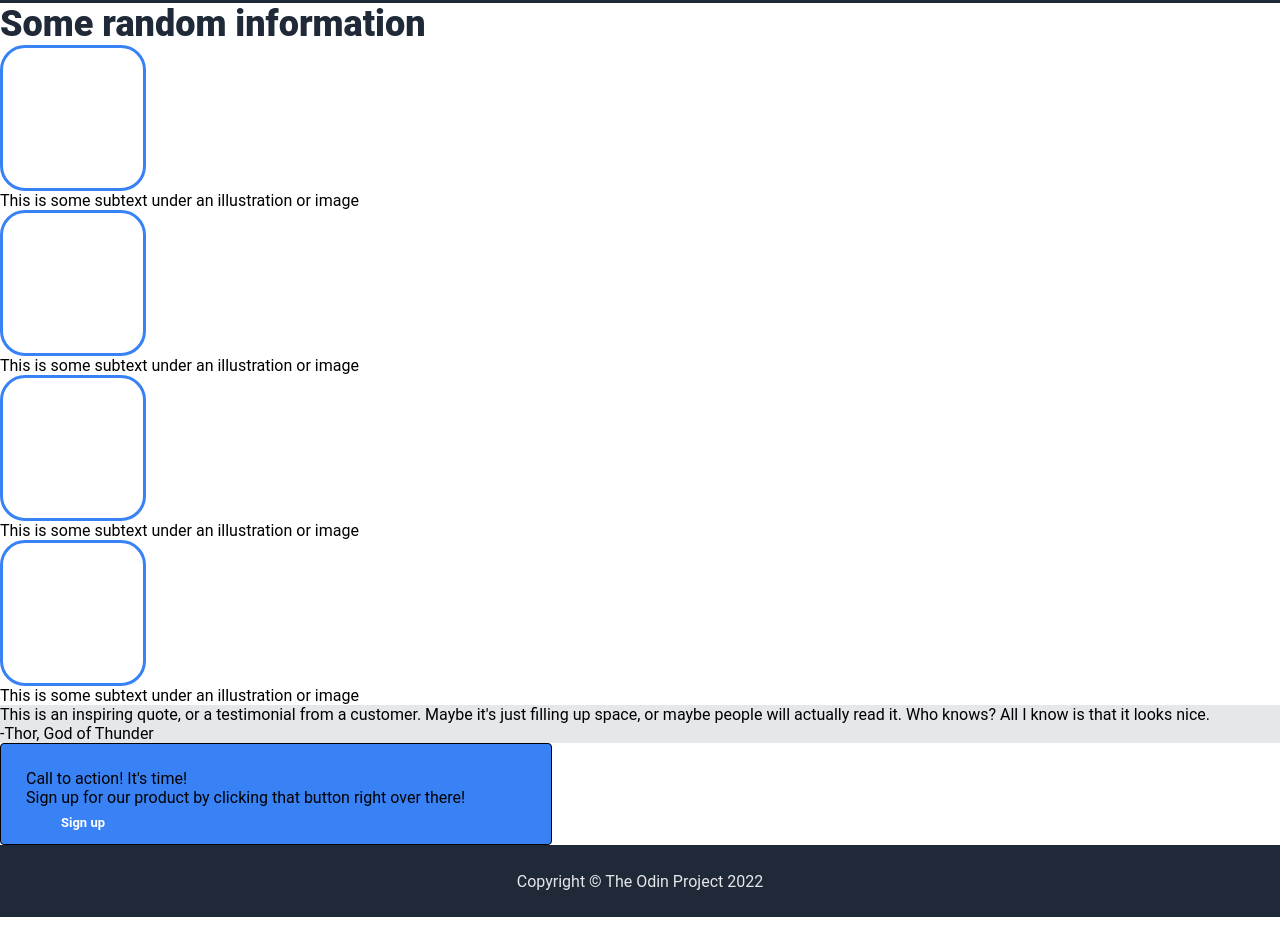
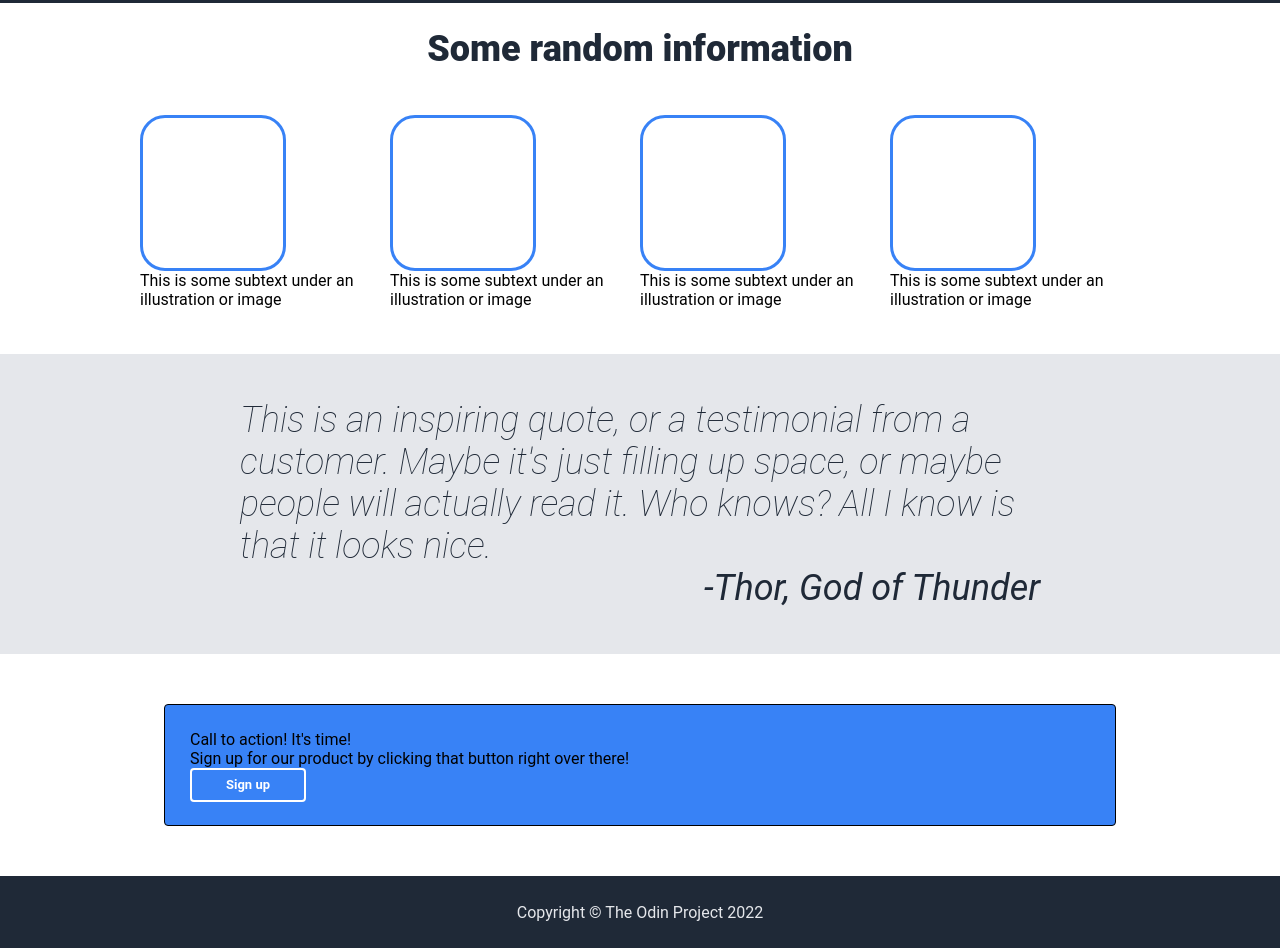
Before and after one commit to chojolan/simple-landing-page, a plain HTML site: page index.html in a window 1280 px wide. Shown: the part 440-1388 px from the top of the page. Before the commit the page ends 1357 px from the top, so only its background shows below. Drawn offline with Linux system fonts and the light colour scheme.

Commit message:
Fixed flexbox alignment for elements

```diff
--- a/index.html
+++ b/index.html
@@ -8,6 +8,7 @@
     <link rel="stylesheet" href="styles.css">
 </head>
 <body>
+
     <div class="top">
         <div class="top-container">
             <div class="header">
@@ -20,6 +21,7 @@
                     </ul>
                 </div>
             </div>
+
             <div class="top-content">
                 <div class="description">
                     <div class="description-title">This website is awesome</div>
@@ -32,19 +34,29 @@
             </div>
         </div>
     </div>
+
     <div class="middle-top">
         <div class="middle-top-title">Some random information</div>
         <div class="cards-container">
-            <div class="card"></div>
+            <div class="info">
+                <div class="card"></div>
                 <div class="text">This is some subtext under an illustration or image</div>
-            <div class="card"></div>
+            </div>
+            <div class="info">
+                <div class="card"></div>
                 <div class="text">This is some subtext under an illustration or image</div>
-            <div class="card"></div>
+            </div>
+            <div class="info">
+                <div class="card"></div>
                 <div class="text">This is some subtext under an illustration or image</div>
-            <div class="card"></div>
+            </div>
+            <div class="info">
+                <div class="card"></div>
                 <div class="text">This is some subtext under an illustration or image</div>
+            </div>
         </div>
     </div>
+
     <div class="middle-bottom">
         <div class="middle-bottom-container">
             <div class="quote">This is an inspiring quote, or a testimonial from a customer. Maybe it's just filling up space, or maybe people will actually read it. Who knows? All I know is that it looks nice.</div>
--- a/styles.css
+++ b/styles.css
@@ -31,6 +31,18 @@ body {
     align-items: center;
     padding-top: 70px;
     gap: 25px;
+}
+
+.middle-top {
+    display: flex;
+    flex-direction: column;
+    justify-content: center;
+    align-items: center;
+}
+
+.cards-container {
+    display: flex;
+    padding: 25px;
 }
 
 .description {
@@ -76,22 +88,41 @@ body {
     color: #1F2937;
 }
 
-.card {
-    border: 3px solid #3882F6;
-    border-radius: 25px;
-    padding: 20px;
-    width: 100px;
-    height: 100px;
+.middle-bottom {
+    display: flex;
+    flex-direction: column;
+    justify-content: center;
+    align-content: center;
+    align-items: center;
+    flex-basis: 300px;
+    background-color: #E5E7EB;
+    font-size: 36px;
+    font-weight: lighter;
+    font-style: italic;
+    color: #1F2937
 }
 
-.middle-bottom {
-    background-color: #E5E7EB;
+.middle-bottom-container {
+    padding: 20px;
+    width: 800px;
+}
+
+.author {
+    display: flex;
+    justify-content: flex-end;
+    font-weight: 400;
+}
+
+.bottom {
+    display: flex;
+    justify-content: center;
+    padding: 50px;
 }
 
 .rectangle {
     background-color: #3882F6;
-    height: 50px;
-    width: 500px;
+    height: 70px;
+    width: 900px;
     border: 1px solid;
     border-radius: 4px;
     padding: 25px;
@@ -125,6 +156,32 @@ body {
     text-align: center;
 }
 
+.bottom-signup {
+    border: 2px solid #FFFFFF;
+}
+
+.card {
+    border: 3px solid #3882F6;
+    border-radius: 25px;
+    padding: 20px;
+    width: 100px;
+    height: 110px;
+}
+
+.info {
+    padding-top: 20px;
+    padding-bottom: 20px;
+    max-width: 250px;
+}
+
+.middle-top-title {
+    padding-top: 25px;
+}
+
+.rectangle-header {
+    font-weight: 400;
+}
+
 a {
     color: #E5E7EB;
     font-size: 18px;
```
